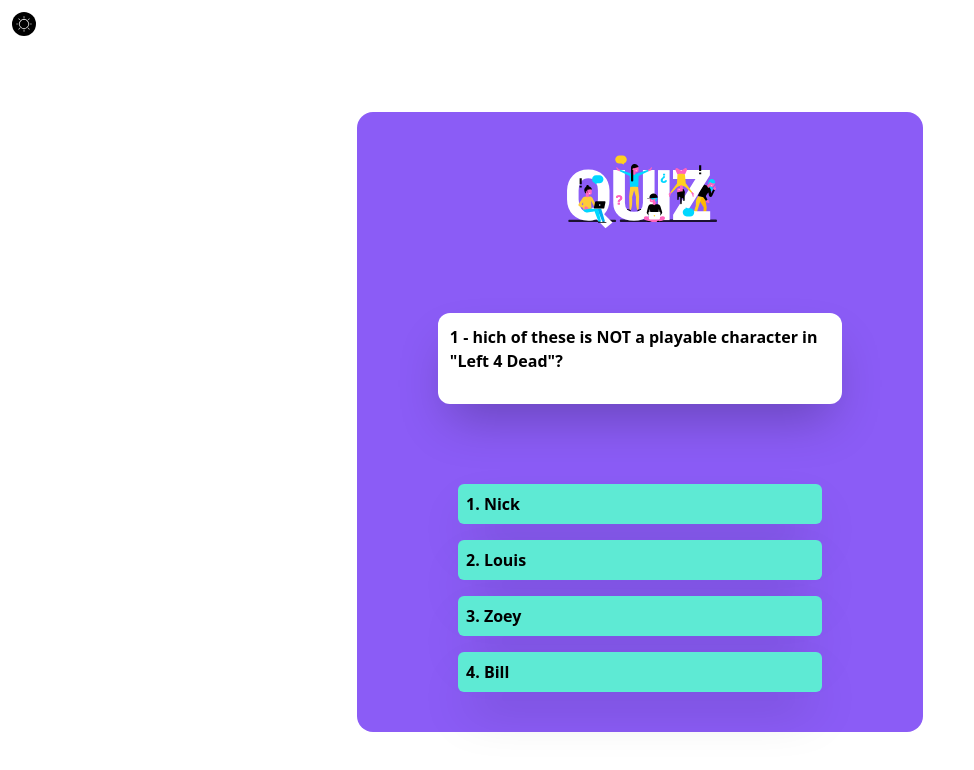
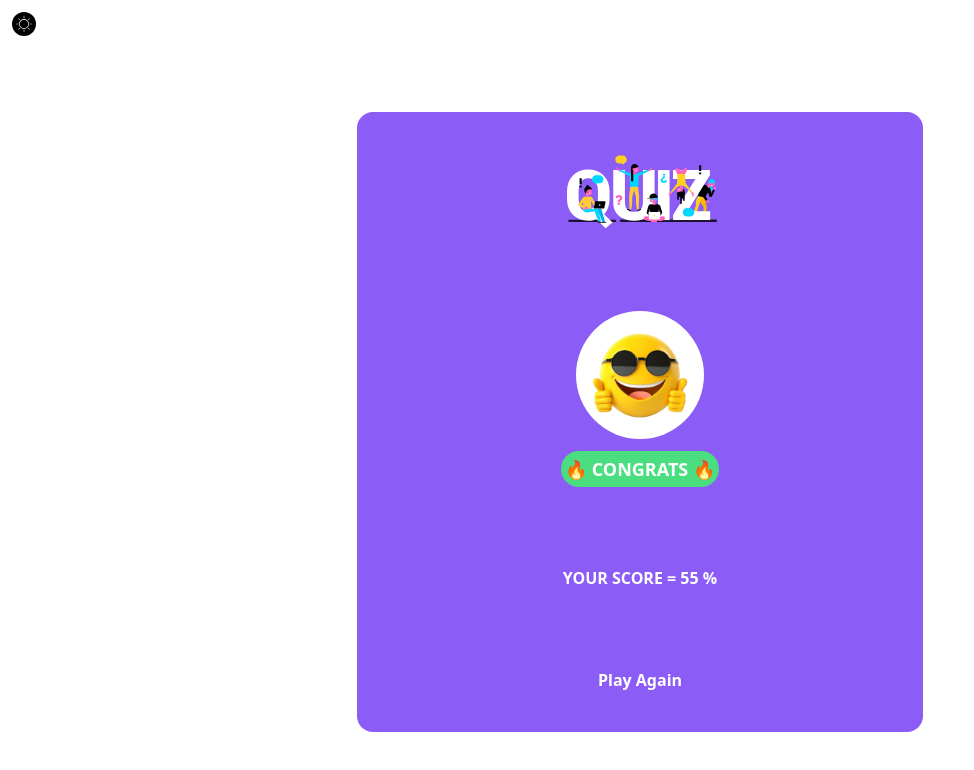
Before and after one commit to SurenAND/quiz-web-app, a React (Vite) app: page / in a window 1280 px wide. Shown: the top 770 px of the page, without its empty margins (0-974 px from the left). Built offline with nearby package versions, Linux system fonts and the light colour scheme.

Commit message:
feat: Create ResultPage

```diff
--- a/src/components/layout/main-section/MainSection.tsx
+++ b/src/components/layout/main-section/MainSection.tsx
@@ -1,7 +1,7 @@
 // import SetupPage from "../../../pages/setup-page/SetupPage";
 // import StartPage from "../../../pages/start-page/StartPage";
-
-import Main from "../../../pages/main-page/Main";
+// import Main from "../../../pages/main-page/Main";
+import ResultPage from "../../../pages/result-page/ResultPage";
 
 type Props = {};
 
@@ -10,7 +10,8 @@
     <>
       {/* <StartPage /> */}
       {/* <SetupPage /> */}
-      <Main />
+      {/* <Main /> */}
+      <ResultPage />
     </>
   );
 };
--- /dev/null
+++ b/src/pages/result-page/ResultPage.tsx
@@ -0,0 +1,29 @@
+import Quiz from "../../assets/images/quiz.svg";
+import Congrats from "../../assets/images/congrats.webp";
+
+function ResultPage() {
+  return (
+    <div className="md:w-[45%] w-4/5 h-4/5 bg-violet-500 rounded-2xl m-auto p-10 flex flex-col items-center justify-between">
+      {/* quiz img */}
+      <img src={Quiz} alt="quiz" className="w-44" />
+
+      {/* result  */}
+      <div className="flex flex-col items-center gap-3">
+        <div className="w-32 h-32 flex items-center justify-center bg-white p-3 rounded-full">
+          <img src={Congrats} alt="congrats" />
+        </div>
+        <div className="text-lg font-bold text-white bg-green-400 p-1 rounded-full">
+          🔥 CONGRATS 🔥
+        </div>
+      </div>
+
+      {/* score */}
+      <div className="text-white font-semibold">YOUR SCORE = 55 %</div>
+
+      {/* play again */}
+      <button className="text-white font-semibold">Play Again</button>
+    </div>
+  );
+}
+
+export default ResultPage;
```
Also changed, not shown: src/assets/images/congrats.webp (added), src/assets/images/fail.webp (added).
